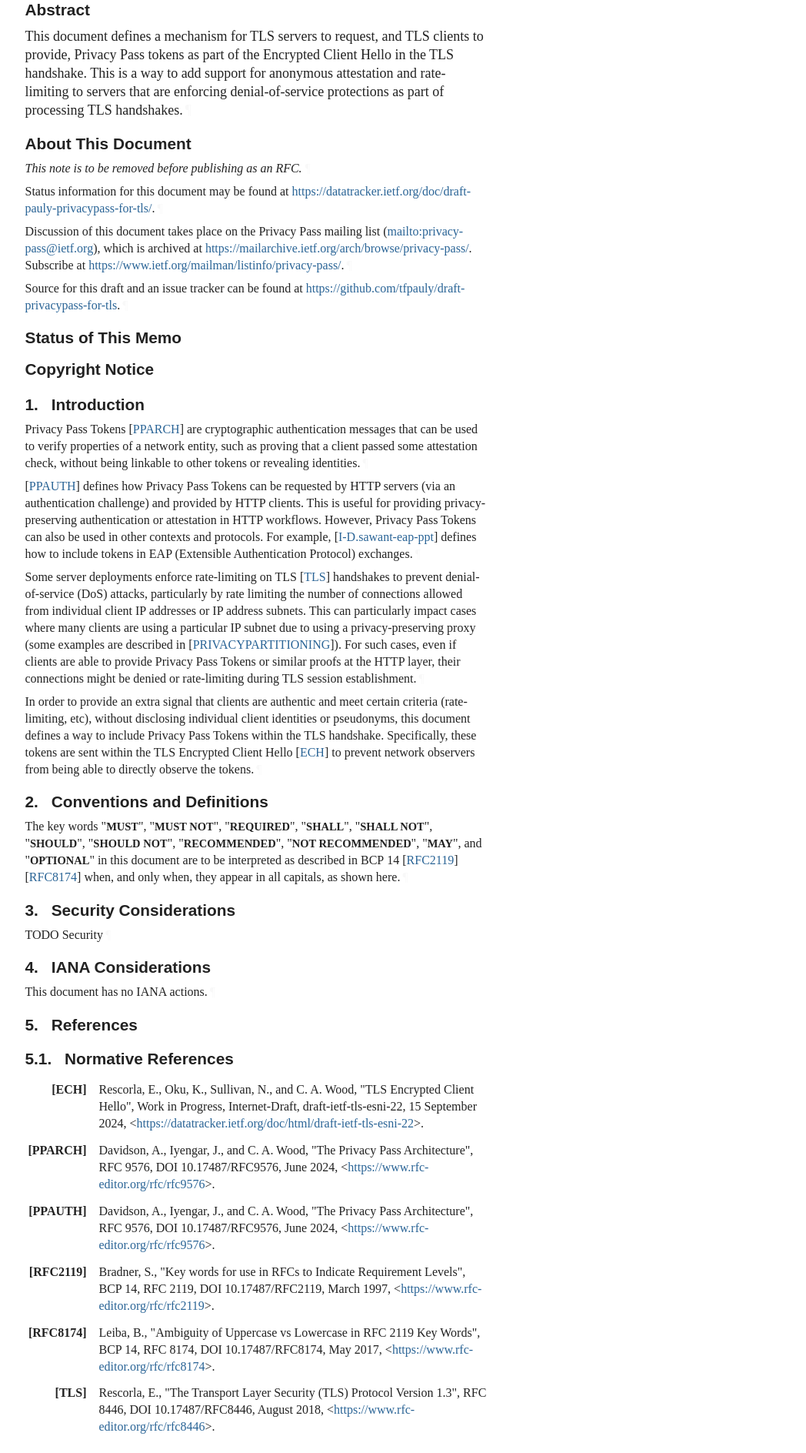
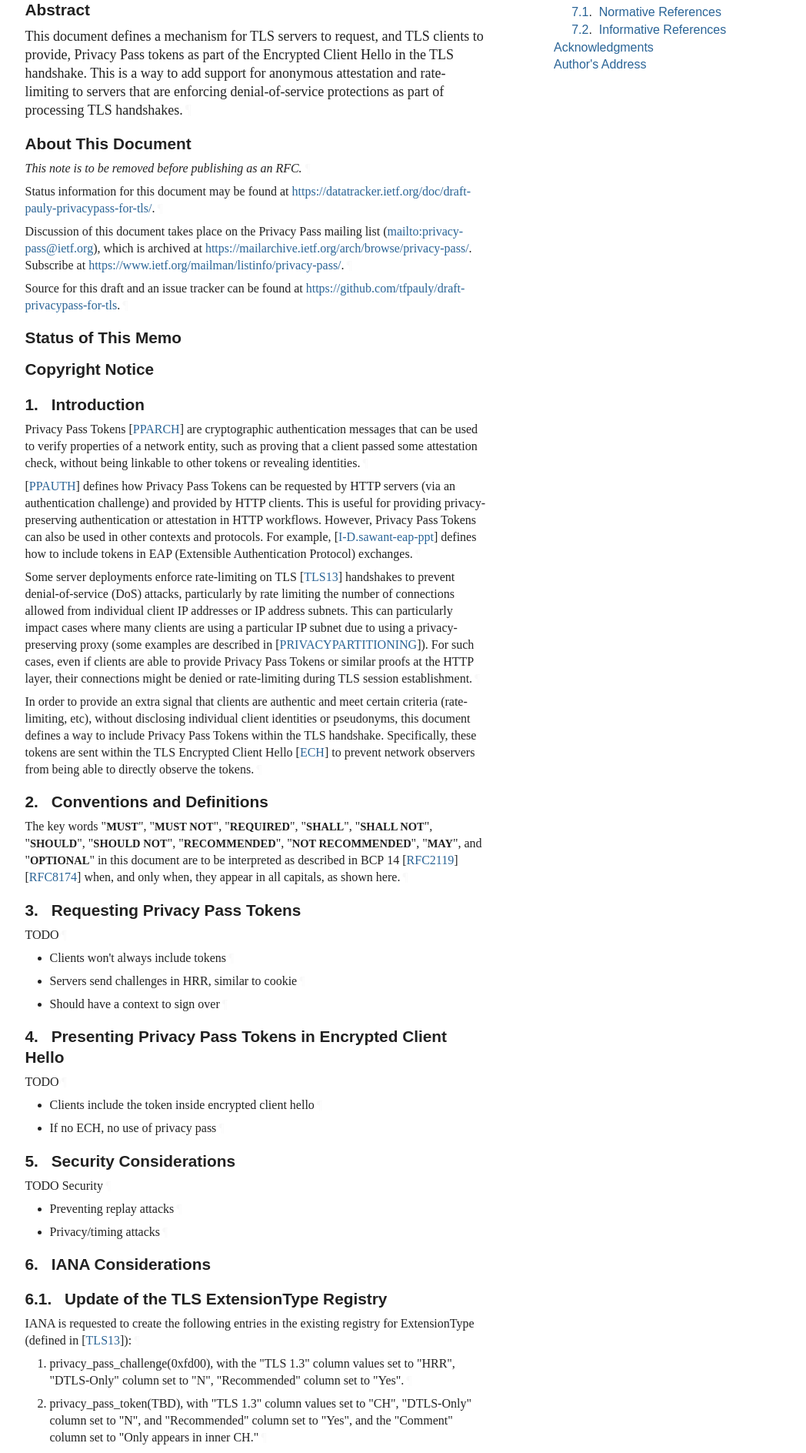
Before and after one commit to tfpauly/draft-privacypass-for-tls, a plain HTML site: page draft-pauly-privacypass-for-tls.html in a window 1280 px wide. Shown: the part 352-2240 px from the top of the page at 77% size, without its empty margins (92-1140 px from the left). Drawn offline with Linux system fonts and the light colour scheme; a web font is replaced by a local one.

Commit message:
Script updating gh-pages from 47373ae. [ci skip]

```diff
--- a/draft-pauly-privacypass-for-tls.html
+++ b/draft-pauly-privacypass-for-tls.html
@@ -1156,27 +1156,38 @@ are enforcing denial-of-service protections as part of processing TLS handshakes
             <p id="section-toc.1-1.2.1" class="keepWithNext"><a href="#section-2" class="auto internal xref">2</a>.  <a href="#name-conventions-and-definitions" class="internal xref">Conventions and Definitions</a></p>
 </li>
           <li class="compact toc ulBare ulEmpty" id="section-toc.1-1.3">
-            <p id="section-toc.1-1.3.1" class="keepWithNext"><a href="#section-3" class="auto internal xref">3</a>.  <a href="#name-security-considerations" class="internal xref">Security Considerations</a></p>
+            <p id="section-toc.1-1.3.1" class="keepWithNext"><a href="#section-3" class="auto internal xref">3</a>.  <a href="#name-requesting-privacy-pass-tok" class="internal xref">Requesting Privacy Pass Tokens</a></p>
 </li>
           <li class="compact toc ulBare ulEmpty" id="section-toc.1-1.4">
-            <p id="section-toc.1-1.4.1"><a href="#section-4" class="auto internal xref">4</a>.  <a href="#name-iana-considerations" class="internal xref">IANA Considerations</a></p>
+            <p id="section-toc.1-1.4.1"><a href="#section-4" class="auto internal xref">4</a>.  <a href="#name-presenting-privacy-pass-tok" class="internal xref">Presenting Privacy Pass Tokens in Encrypted Client Hello</a></p>
 </li>
           <li class="compact toc ulBare ulEmpty" id="section-toc.1-1.5">
-            <p id="section-toc.1-1.5.1"><a href="#section-5" class="auto internal xref">5</a>.  <a href="#name-references" class="internal xref">References</a></p>
+            <p id="section-toc.1-1.5.1"><a href="#section-5" class="auto internal xref">5</a>.  <a href="#name-security-considerations" class="internal xref">Security Considerations</a></p>
+</li>
+          <li class="compact toc ulBare ulEmpty" id="section-toc.1-1.6">
+            <p id="section-toc.1-1.6.1"><a href="#section-6" class="auto internal xref">6</a>.  <a href="#name-iana-considerations" class="internal xref">IANA Considerations</a></p>
 <ul class="compact toc ulBare ulEmpty">
-<li class="compact toc ulBare ulEmpty" id="section-toc.1-1.5.2.1">
-                <p id="section-toc.1-1.5.2.1.1"><a href="#section-5.1" class="auto internal xref">5.1</a>.  <a href="#name-normative-references" class="internal xref">Normative References</a></p>
-</li>
-              <li class="compact toc ulBare ulEmpty" id="section-toc.1-1.5.2.2">
-                <p id="section-toc.1-1.5.2.2.1"><a href="#section-5.2" class="auto internal xref">5.2</a>.  <a href="#name-informative-references" class="internal xref">Informative References</a></p>
+<li class="compact toc ulBare ulEmpty" id="section-toc.1-1.6.2.1">
+                <p id="section-toc.1-1.6.2.1.1"><a href="#section-6.1" class="auto internal xref">6.1</a>.  <a href="#name-update-of-the-tls-extension" class="internal xref">Update of the TLS ExtensionType Registry</a></p>
 </li>
             </ul>
 </li>
-          <li class="compact toc ulBare ulEmpty" id="section-toc.1-1.6">
-            <p id="section-toc.1-1.6.1"><a href="#appendix-A" class="auto internal xref"></a><a href="#name-acknowledgments" class="internal xref">Acknowledgments</a></p>
+          <li class="compact toc ulBare ulEmpty" id="section-toc.1-1.7">
+            <p id="section-toc.1-1.7.1"><a href="#section-7" class="auto internal xref">7</a>.  <a href="#name-references" class="internal xref">References</a></p>
+<ul class="compact toc ulBare ulEmpty">
+<li class="compact toc ulBare ulEmpty" id="section-toc.1-1.7.2.1">
+                <p id="section-toc.1-1.7.2.1.1"><a href="#section-7.1" class="auto internal xref">7.1</a>.  <a href="#name-normative-references" class="internal xref">Normative References</a></p>
 </li>
-          <li class="compact toc ulBare ulEmpty" id="section-toc.1-1.7">
-            <p id="section-toc.1-1.7.1"><a href="#appendix-B" class="auto internal xref"></a><a href="#name-authors-address" class="internal xref">Author's Address</a></p>
+              <li class="compact toc ulBare ulEmpty" id="section-toc.1-1.7.2.2">
+                <p id="section-toc.1-1.7.2.2.1"><a href="#section-7.2" class="auto internal xref">7.2</a>.  <a href="#name-informative-references" class="internal xref">Informative References</a></p>
+</li>
+            </ul>
+</li>
+          <li class="compact toc ulBare ulEmpty" id="section-toc.1-1.8">
+            <p id="section-toc.1-1.8.1"><a href="#appendix-A" class="auto internal xref"></a><a href="#name-acknowledgments" class="internal xref">Acknowledgments</a></p>
+</li>
+          <li class="compact toc ulBare ulEmpty" id="section-toc.1-1.9">
+            <p id="section-toc.1-1.9.1"><a href="#appendix-B" class="auto internal xref"></a><a href="#name-authors-address" class="internal xref">Author's Address</a></p>
 </li>
         </ul>
 </nav>
@@ -1197,7 +1208,7 @@ for providing privacy-preserving authentication or attestation in HTTP workflows
 However, Privacy Pass Tokens can also be used in other contexts and protocols.
 For example, <span>[<a href="#I-D.sawant-eap-ppt" class="cite xref">I-D.sawant-eap-ppt</a>]</span> defines how to include tokens in EAP
 (Extensible Authentication Protocol) exchanges.<a href="#section-1-2" class="pilcrow">¶</a></p>
-<p id="section-1-3">Some server deployments enforce rate-limiting on TLS <span>[<a href="#TLS" class="cite xref">TLS</a>]</span> handshakes
+<p id="section-1-3">Some server deployments enforce rate-limiting on TLS <span>[<a href="#TLS13" class="cite xref">TLS13</a>]</span> handshakes
 to prevent denial-of-service (DoS) attacks, particularly by rate limiting the
 number of connections allowed from individual client IP addresses or IP address
 subnets. This can particularly impact cases where many clients are using a
@@ -1224,31 +1235,93 @@ described in BCP 14 <span>[<a href="#RFC2119" class="cite xref">RFC2119</a>]</s
 appear in all capitals, as shown here.<a href="#section-2-1" class="pilcrow">¶</a></p>
 </section>
 </div>
+<div id="requesting-privacy-pass-tokens">
+<section id="section-3">
+      <h2 id="name-requesting-privacy-pass-tok">
+<a href="#section-3" class="section-number selfRef">3. </a><a href="#name-requesting-privacy-pass-tok" class="section-name selfRef">Requesting Privacy Pass Tokens</a>
+      </h2>
+<p id="section-3-1">TODO<a href="#section-3-1" class="pilcrow">¶</a></p>
+<ul class="normal">
+<li class="normal" id="section-3-2.1">
+          <p id="section-3-2.1.1">Clients won't always include tokens<a href="#section-3-2.1.1" class="pilcrow">¶</a></p>
+</li>
+        <li class="normal" id="section-3-2.2">
+          <p id="section-3-2.2.1">Servers send challenges in HRR, similar to cookie<a href="#section-3-2.2.1" class="pilcrow">¶</a></p>
+</li>
+        <li class="normal" id="section-3-2.3">
+          <p id="section-3-2.3.1">Should have a context to sign over<a href="#section-3-2.3.1" class="pilcrow">¶</a></p>
+</li>
+      </ul>
+</section>
+</div>
+<div id="presenting-privacy-pass-tokens-in-encrypted-client-hello">
+<section id="section-4">
+      <h2 id="name-presenting-privacy-pass-tok">
+<a href="#section-4" class="section-number selfRef">4. </a><a href="#name-presenting-privacy-pass-tok" class="section-name selfRef">Presenting Privacy Pass Tokens in Encrypted Client Hello</a>
+      </h2>
+<p id="section-4-1">TODO<a href="#section-4-1" class="pilcrow">¶</a></p>
+<ul class="normal">
+<li class="normal" id="section-4-2.1">
+          <p id="section-4-2.1.1">Clients include the token inside encrypted client hello<a href="#section-4-2.1.1" class="pilcrow">¶</a></p>
+</li>
+        <li class="normal" id="section-4-2.2">
+          <p id="section-4-2.2.1">If no ECH, no use of privacy pass<a href="#section-4-2.2.1" class="pilcrow">¶</a></p>
+</li>
+      </ul>
+</section>
+</div>
 <div id="security-considerations">
-<section id="section-3">
+<section id="section-5">
       <h2 id="name-security-considerations">
-<a href="#section-3" class="section-number selfRef">3. </a><a href="#name-security-considerations" class="section-name selfRef">Security Considerations</a>
+<a href="#section-5" class="section-number selfRef">5. </a><a href="#name-security-considerations" class="section-name selfRef">Security Considerations</a>
       </h2>
-<p id="section-3-1">TODO Security<a href="#section-3-1" class="pilcrow">¶</a></p>
+<p id="section-5-1">TODO Security<a href="#section-5-1" class="pilcrow">¶</a></p>
+<ul class="normal">
+<li class="normal" id="section-5-2.1">
+          <p id="section-5-2.1.1">Preventing replay attacks<a href="#section-5-2.1.1" class="pilcrow">¶</a></p>
+</li>
+        <li class="normal" id="section-5-2.2">
+          <p id="section-5-2.2.1">Privacy/timing attacks<a href="#section-5-2.2.1" class="pilcrow">¶</a></p>
+</li>
+      </ul>
 </section>
 </div>
 <div id="iana-considerations">
-<section id="section-4">
+<section id="section-6">
       <h2 id="name-iana-considerations">
-<a href="#section-4" class="section-number selfRef">4. </a><a href="#name-iana-considerations" class="section-name selfRef">IANA Considerations</a>
+<a href="#section-6" class="section-number selfRef">6. </a><a href="#name-iana-considerations" class="section-name selfRef">IANA Considerations</a>
       </h2>
-<p id="section-4-1">This document has no IANA actions.<a href="#section-4-1" class="pilcrow">¶</a></p>
+<div id="update-of-the-tls-extensiontype-registry">
+<section id="section-6.1">
+        <h3 id="name-update-of-the-tls-extension">
+<a href="#section-6.1" class="section-number selfRef">6.1. </a><a href="#name-update-of-the-tls-extension" class="section-name selfRef">Update of the TLS ExtensionType Registry</a>
+        </h3>
+<p id="section-6.1-1">IANA is requested to create the following entries in the existing registry for
+ExtensionType (defined in <span>[<a href="#TLS13" class="cite xref">TLS13</a>]</span>):<a href="#section-6.1-1" class="pilcrow">¶</a></p>
+<ol start="1" type="1" class="normal type-1" id="section-6.1-2">
+<li id="section-6.1-2.1">
+            <p id="section-6.1-2.1.1">privacy_pass_challenge(0xfd00), with the "TLS 1.3" column values set to "HRR",
+"DTLS-Only" column set to "N", "Recommended" column set to "Yes".<a href="#section-6.1-2.1.1" class="pilcrow">¶</a></p>
+</li>
+          <li id="section-6.1-2.2">
+            <p id="section-6.1-2.2.1">privacy_pass_token(TBD), with "TLS 1.3" column values set to
+"CH", "DTLS-Only" column set to "N", and "Recommended" column set
+to "Yes", and the "Comment" column set to "Only appears in inner CH."<a href="#section-6.1-2.2.1" class="pilcrow">¶</a></p>
+</li>
+        </ol>
+</section>
+</div>
 </section>
 </div>
 <div id="sec-combined-references">
-<section id="section-5">
+<section id="section-7">
       <h2 id="name-references">
-<a href="#section-5" class="section-number selfRef">5. </a><a href="#name-references" class="section-name selfRef">References</a>
+<a href="#section-7" class="section-number selfRef">7. </a><a href="#name-references" class="section-name selfRef">References</a>
       </h2>
 <div id="sec-normative-references">
-<section id="section-5.1">
+<section id="section-7.1">
         <h3 id="name-normative-references">
-<a href="#section-5.1" class="section-number selfRef">5.1. </a><a href="#name-normative-references" class="section-name selfRef">Normative References</a>
+<a href="#section-7.1" class="section-number selfRef">7.1. </a><a href="#name-normative-references" class="section-name selfRef">Normative References</a>
         </h3>
 <dl class="references">
 <dt id="ECH">[ECH]</dt>
@@ -1271,7 +1344,7 @@ appear in all capitals, as shown here.<a href="#section-2-1" class="pilcrow">¶<
         <dd>
 <span class="refAuthor">Leiba, B.</span>, <span class="refTitle">"Ambiguity of Uppercase vs Lowercase in RFC 2119 Key Words"</span>, <span class="seriesInfo">BCP 14</span>, <span class="seriesInfo">RFC 8174</span>, <span class="seriesInfo">DOI 10.17487/RFC8174</span>, <time datetime="2017-05" class="refDate">May 2017</time>, <span>&lt;<a href="https://www.rfc-editor.org/rfc/rfc8174">https://www.rfc-editor.org/rfc/rfc8174</a>&gt;</span>. </dd>
 <dd class="break"></dd>
-<dt id="TLS">[TLS]</dt>
+<dt id="TLS13">[TLS13]</dt>
       <dd>
 <span class="refAuthor">Rescorla, E.</span>, <span class="refTitle">"The Transport Layer Security (TLS) Protocol Version 1.3"</span>, <span class="seriesInfo">RFC 8446</span>, <span class="seriesInfo">DOI 10.17487/RFC8446</span>, <time datetime="2018-08" class="refDate">August 2018</time>, <span>&lt;<a href="https://www.rfc-editor.org/rfc/rfc8446">https://www.rfc-editor.org/rfc/rfc8446</a>&gt;</span>. </dd>
 <dd class="break"></dd>
@@ -1279,9 +1352,9 @@ appear in all capitals, as shown here.<a href="#section-2-1" class="pilcrow">¶<
 </section>
 </div>
 <div id="sec-informative-references">
-<section id="section-5.2">
+<section id="section-7.2">
         <h3 id="name-informative-references">
-<a href="#section-5.2" class="section-number selfRef">5.2. </a><a href="#name-informative-references" class="section-name selfRef">Informative References</a>
+<a href="#section-7.2" class="section-number selfRef">7.2. </a><a href="#name-informative-references" class="section-name selfRef">Informative References</a>
         </h3>
 <dl class="references">
 <dt id="I-D.sawant-eap-ppt">[I-D.sawant-eap-ppt]</dt>
```
Also changed, not shown: draft-pauly-privacypass-for-tls.txt.
